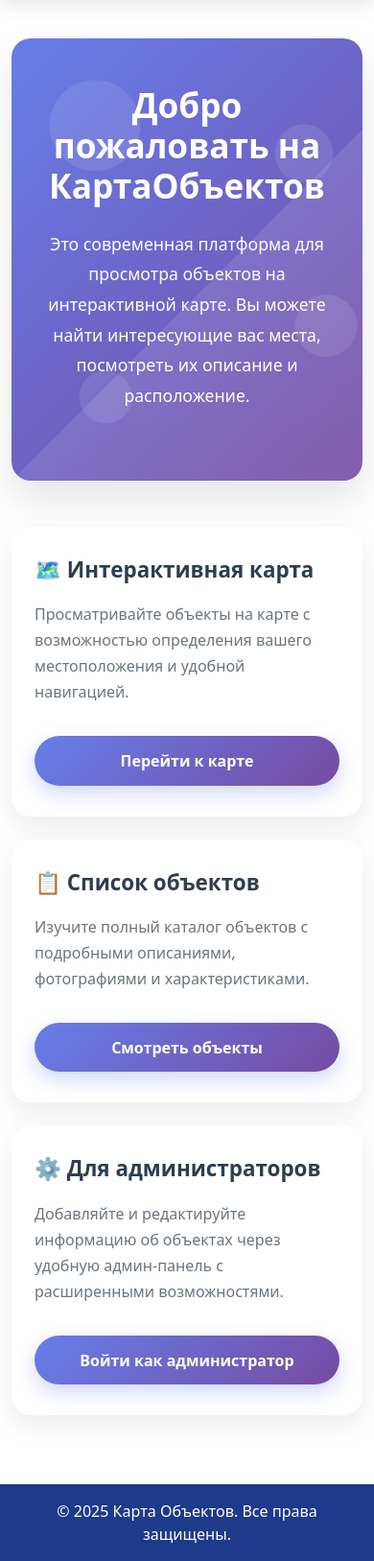
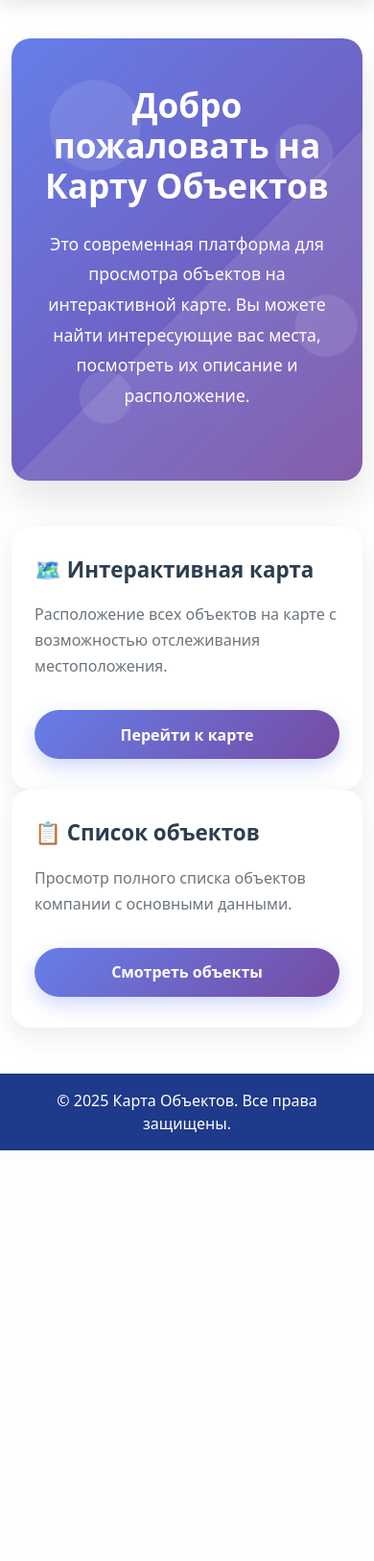
Before and after one commit to xpczg1/django_site, a Django app: template templates/main/home.html in a window 390 px wide. Shown: the part 70-1697 px from the top of the page at 96% size. After the commit the page ends 1269 px from the top, so only its background shows below. Run offline with Django 5.2, Linux system fonts and the light colour scheme; the template is opened without the code that fills it, so the values that code supplies are empty; parts of the project's set-up code (start-up, migrations or seed data) failed here and were passed over.

Commit message:
Add files via upload

```diff
--- a/templates/main/home.html
+++ b/templates/main/home.html
@@ -324,6 +324,33 @@
             height: 30px;
         }
     }
+
+    /* Фиксированная ширина для кнопок навигации */
+.navbar-nav .nav-link {
+    min-width: 80px;
+    text-align: center;
+    white-space: nowrap;
+    display: flex;
+    align-items: center;
+    justify-content: center;
+}
+
+/* Для мобильных устройств уменьшим ширину */
+@media (max-width: 768px) {
+    .navbar-nav .nav-link {
+        min-width: 120px;
+        margin: 0.2rem auto;
+    }
+}
+
+@media (max-width: 576px) {
+    .navbar-nav .nav-link {
+        min-width: 100px;
+        font-size: 0.9rem;
+        padding: 0.4rem 0.8rem !important;
+    }
+}
+
 </style>
 {% endblock %}
 
@@ -339,7 +366,7 @@
                     <div class="floating-element"></div>
                 </div>
                 <div class="hero-content text-center">
-                    <h1 class="mb-4 text-white">Добро пожаловать на КартаОбъектов</h1>
+                    <h1 class="mb-4 text-white">Добро пожаловать на Карту Объектов</h1>
                     <p class="lead mb-4 text-white">
                         Это современная платформа для просмотра объектов на интерактивной карте.
                         Вы можете найти интересующие вас места, посмотреть их описание и расположение.
@@ -348,36 +375,24 @@
             </div>
 
             <div class="row mt-5">
-                <div class="col-md-4 mb-4">
+                <div class="col-md-6 mb-6">
                     <div class="card h-100">
                         <div class="card-body d-flex flex-column">
                             <h5 class="card-title">🗺️ Интерактивная карта</h5>
-                            <p class="card-text flex-grow-1">Просматривайте объекты на карте с возможностью определения вашего местоположения и удобной навигацией.</p>
+                            <p class="card-text flex-grow-1">Расположение всех объектов на карте с возможностью отслеживания местоположения.</p>
                             <a href="{% url 'map' %}" class="btn btn-primary mt-auto">Перейти к карте</a>
                         </div>
                     </div>
                 </div>
-                <div class="col-md-4 mb-4">
+                <div class="col-md-6 mb-6">
                     <div class="card h-100">
                         <div class="card-body d-flex flex-column">
                             <h5 class="card-title">📋 Список объектов</h5>
-                            <p class="card-text flex-grow-1">Изучите полный каталог объектов с подробными описаниями, фотографиями и характеристиками.</p>
+                            <p class="card-text flex-grow-1">Просмотр полного списка объектов компании с основными данными.</p>
                             <a href="{% url 'object-list' %}" class="btn btn-primary mt-auto">Смотреть объекты</a>
                         </div>
                     </div>
                 </div>
-                <div class="col-md-4 mb-4">
-                    <div class="card h-100">
-                        <div class="card-body d-flex flex-column">
-                            <h5 class="card-title">⚙️ Для администраторов</h5>
-                            <p class="card-text flex-grow-1">Добавляйте и редактируйте информацию об объектах через удобную админ-панель с расширенными возможностями.</p>
-                            {% if user.is_staff %}
-                                <a href="/admin/" class="btn btn-primary mt-auto">Админ-панель</a>
-                            {% else %}
-                                <a href="{% url 'login' %}" class="btn btn-primary mt-auto">Войти как администратор</a>
-                            {% endif %}
-                        </div>
-                    </div>
                 </div>
             </div>
         </div>
```
